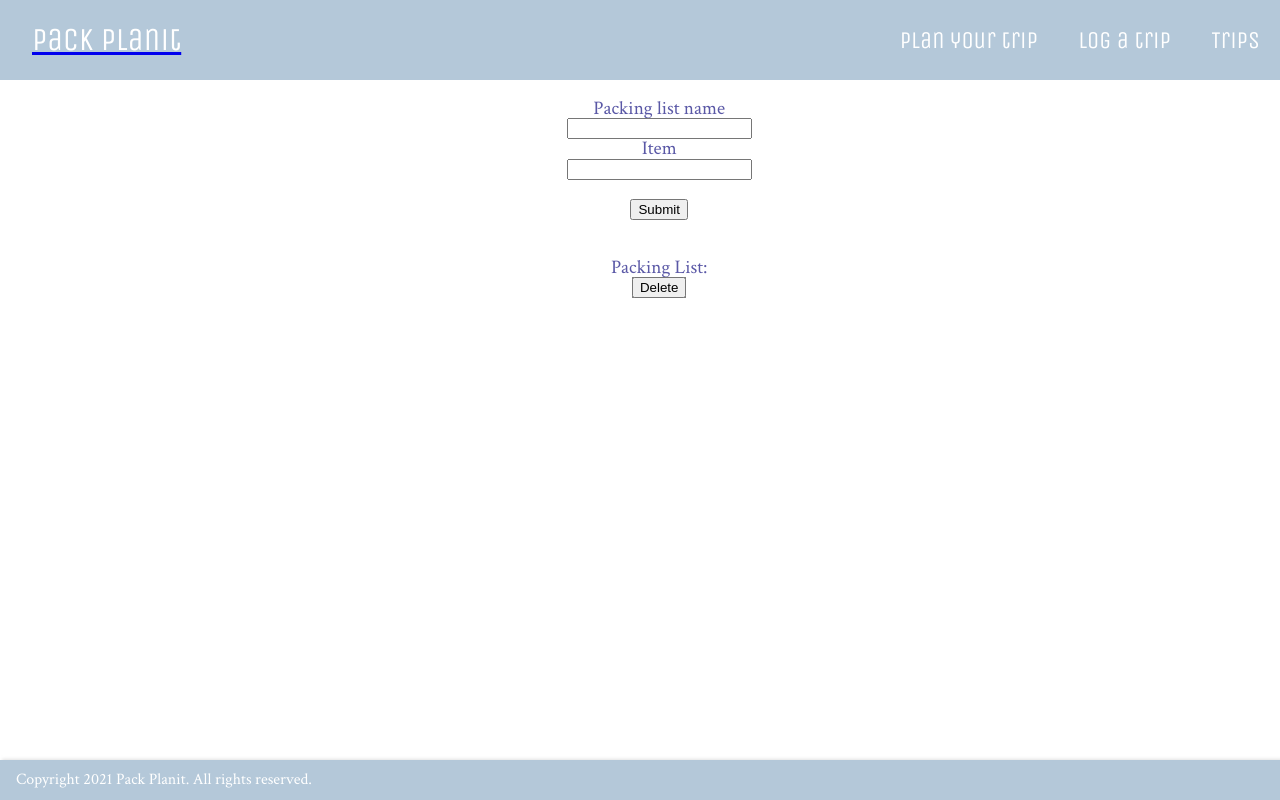
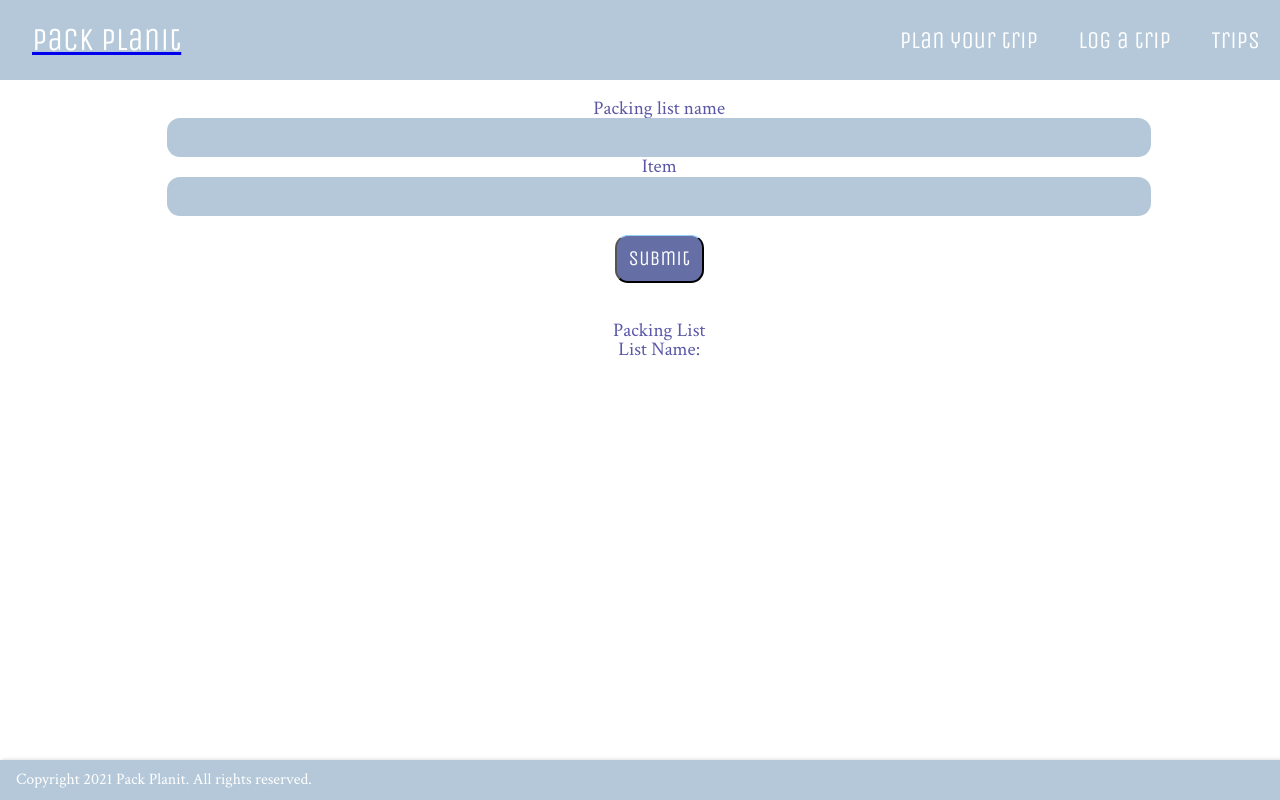
Before and after one commit to haleywarson/pack-planit, a React (Create React App) app in the folder pack-planit-frontend/: page /packit in a window 1280 px wide. Built offline with nearby package versions, Linux system fonts and the light colour scheme.

Commit message:
Updated form styling.

```diff
--- a/pack-planit-frontend/src/App.css
+++ b/pack-planit-frontend/src/App.css
@@ -10,7 +10,6 @@ header {
 
 #logo {
   color: white;
-  text-decoration: none;
   font-size: 2rem;
   text-decoration: none;
   padding-left: 1em;
@@ -53,35 +52,52 @@ header {
     background-attachment: fixed;
     width: 100%;
     height: 85vh;
-    opacity: .9;
 }
 
 .main-content {
     display: flex-start;
     flex-direction: column;
-    padding: 2em;
+    padding: 1.5em;
     max-height: 50%;
-    max-width: 35%;
+    max-width: 40%;
+    background: #9FBFAA;
+    opacity: .8;
+    margin-left: .5em;
+    border-radius: 40px;
 }
 
 .main-content h2 {
-  font-size: 5rem;
+  font-size: 2.7rem;
   font-family: 'Unica One', cursive;
-  padding-bottom: .5em;
+  padding-bottom: .2em;
   color: white;
-
 }
 
 .main-content h3 {
-  font-size: 2rem;
+  font-size: 1.7rem;
   font-family: 'Crimson Text', serif;
   padding-bottom: .5em;
   color: white;
 }
 
 .main-content button {
-  font-size: 1.5rem;
+  font-size: 1.3rem;
   font-family: 'Unica One', cursive;
+  border-top: 1px solid #96d1f8;
+  background: #656FA6;
+  padding: 10px 12px;
+  border-radius: 13px;
+  text-decoration: none;
+  vertical-align: middle;
+}
+
+.main-content button a {
+  text-decoration: none;
+  color: white;
+}
+
+.main-content button:hover {
+   opacity: .7;
 }
 
 /* || Trips Section */
@@ -163,6 +179,46 @@ header {
   padding: 2em;
 }
 
+.log-it-container input[type=submit] {
+  font-size: 1.3rem;
+  font-family: 'Unica One', cursive;
+  border-top: 1px solid #96d1f8;
+  background: #656FA6;
+  padding: 10px 12px;
+  border-radius: 13px;
+  text-decoration: none;
+  vertical-align: middle;
+  text-decoration: none;
+  color: white;
+}
+
+.log-it-container input[type=date], input[type=text], input[type=number] {
+  font-size: 1rem;
+  font-family: 'Unica One', cursive;
+  background: #B4C8D9;
+  padding: 10px 12px;
+  border-radius: 13px;
+  text-decoration: none;
+  vertical-align: middle;
+  text-decoration: none;
+  color: white;
+  border: none;
+  width: 75%
+}
+
+/* || Colors */
+
+/*
+#5A58A6 bright purple
+#656FA6 muted purple
+#B4C8D9 light grey
+#049DBF teal
+#9FBFAA muted green
+*/
+
+.log-it-container input[type=submit]:hover {
+   opacity: .7;
+}
 
 /* || PackIt Page */
 
@@ -204,6 +260,22 @@ header {
     background-color: grey;
 }
 
+.pack-it-container button, input[type=submit] {
+  font-size: 1.3rem;
+  font-family: 'Unica One', cursive;
+  border-top: 1px solid #96d1f8;
+  background: #656FA6;
+  padding: 10px 12px;
+  border-radius: 13px;
+  text-decoration: none;
+  vertical-align: middle;
+  text-decoration: none;
+  color: white;
+}
+
+.pack-it-container button, input[type=submit]:hover {
+   opacity: .7;
+}
 
 /* || Footer */
 footer {
--- a/pack-planit-frontend/src/Components/LogIt.js
+++ b/pack-planit-frontend/src/Components/LogIt.js
@@ -85,7 +85,7 @@ export default function Plan() {
                 id="image"
                 className="form-field"
                 type="text"
-                placeholder="url"
+                placeholder=""
                 name="image"
                 value={values.image || ""}
                 onChange={handleInputChange}
--- a/pack-planit-frontend/src/Components/Main.js
+++ b/pack-planit-frontend/src/Components/Main.js
@@ -9,9 +9,9 @@ export default function Main() {
         <div className="main">
             <div className="main-container">
                 <div className="main-content">
-                    <h2>ADVENTURE AWAITS</h2>
-                    <h3>Your next camping trip is waiting for you...time to plan it.</h3>
-                    <button>PLAN YOUR TRIP</button>
+                    <h2>YOUR NEXT TRIP AWAITS</h2>
+                    <h3>Let's help you plan it.</h3>
+                    <button><a href="http://localhost:3000/packit" target="_blank">plan your Trip</a></button>
                 </div>
             </div>
             <div className="trips-container">
--- a/pack-planit-frontend/src/Components/PackItItem.js
+++ b/pack-planit-frontend/src/Components/PackItItem.js
@@ -5,9 +5,9 @@ export default function PackItItem(props) {
     return (
         <li className="pack-it-item">
             <p>{props.item}</p>
-            <button className="delete" onClick={(event) => props.removeItem(props.item)}>
+            {/* <button className="delete" onClick={(event) => props.removeItem(props.item)}>
             Delete
-            </button>
+            </button> */}
         </li>
     );
 }
--- a/pack-planit-frontend/src/Components/PackItListContainer.js
+++ b/pack-planit-frontend/src/Components/PackItListContainer.js
@@ -6,7 +6,8 @@ export default function PackItListContainer(props) {
 
     return (
         <div className="pack-it-list-container">
-            <h2>Packing List: {props.listName}</h2>
+            <h2>Packing List</h2>
+            <p>List Name: {props.listName}</p>
             <PackItList
                 listName={props.listName}
                 lists={props.lists}
--- a/pack-planit-frontend/src/Components/TripCard.js
+++ b/pack-planit-frontend/src/Components/TripCard.js
@@ -7,6 +7,7 @@ export default function TripCard(props) {
         <div className="trip-card">
             <img alt="Trip" src={props.image}></img>
             <p id="trip-title">{props.name}</p>
+            <br/>
             <p>{props.location}</p>
             <p>
             {props.start_date} to {props.end_date}
```
